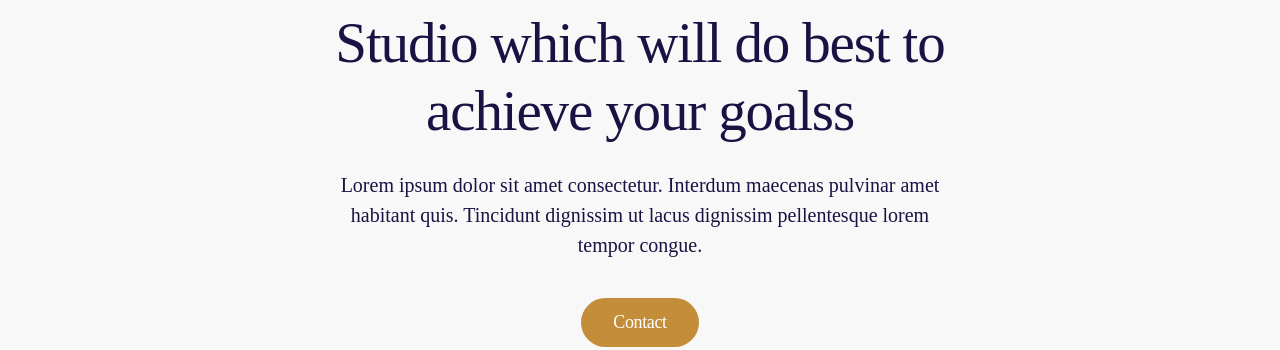
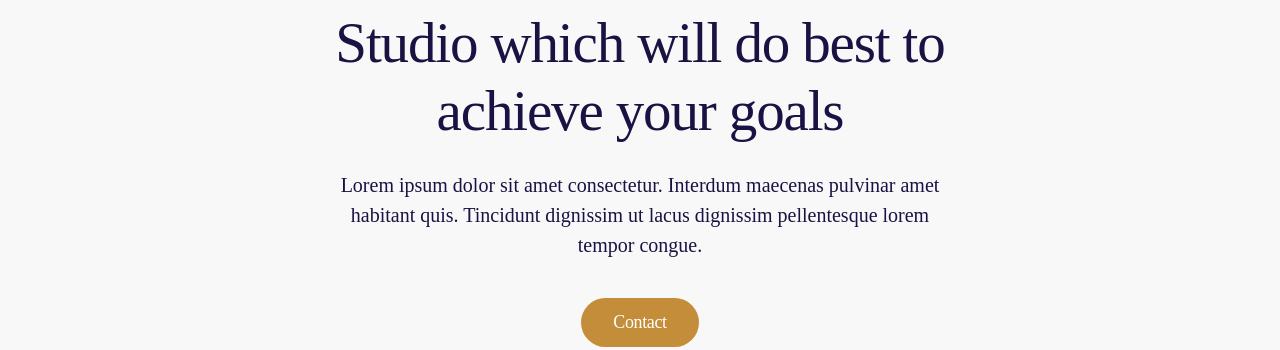
Before and after one commit to uplostudio/flooo, a plain HTML site: page index.html in a window 1280 px wide. Shown: the part 516-866 px from the top of the page. Drawn offline with nearby package versions, Linux system fonts and the light colour scheme.

Commit message:
Bruno update

```diff
--- a/index.html
+++ b/index.html
@@ -68,7 +68,7 @@ Contact</p>
 </div>
 <div  class="mxw-619 ai-c g_w-fl" node_id="229:46" >
 <p  class="h1 ta-c c-25-18-67 g_w-fl m_ta-c" node_id="229:47" bloc="title">
-Studio which will do best to achieve your goalss</p>
+Studio which will do best to achieve your goals</p>
 <div  class="bg-248-248-248 o-0 of-h h-24 g_w-fl" node_id="229:48" >
 </div>
 <p  class="p-large ta-c c-25-18-67 g_w-fl" node_id="229:49" >
```
